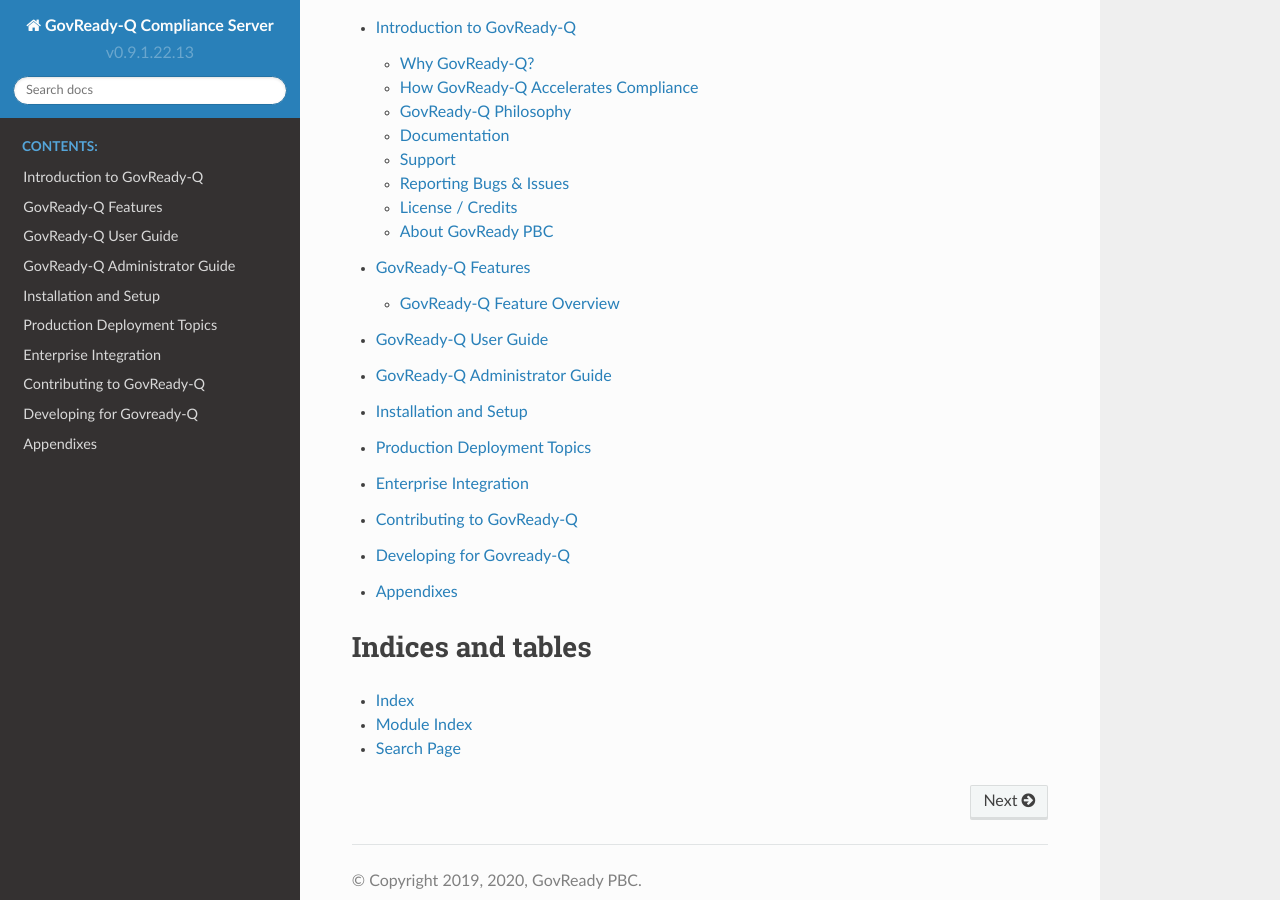
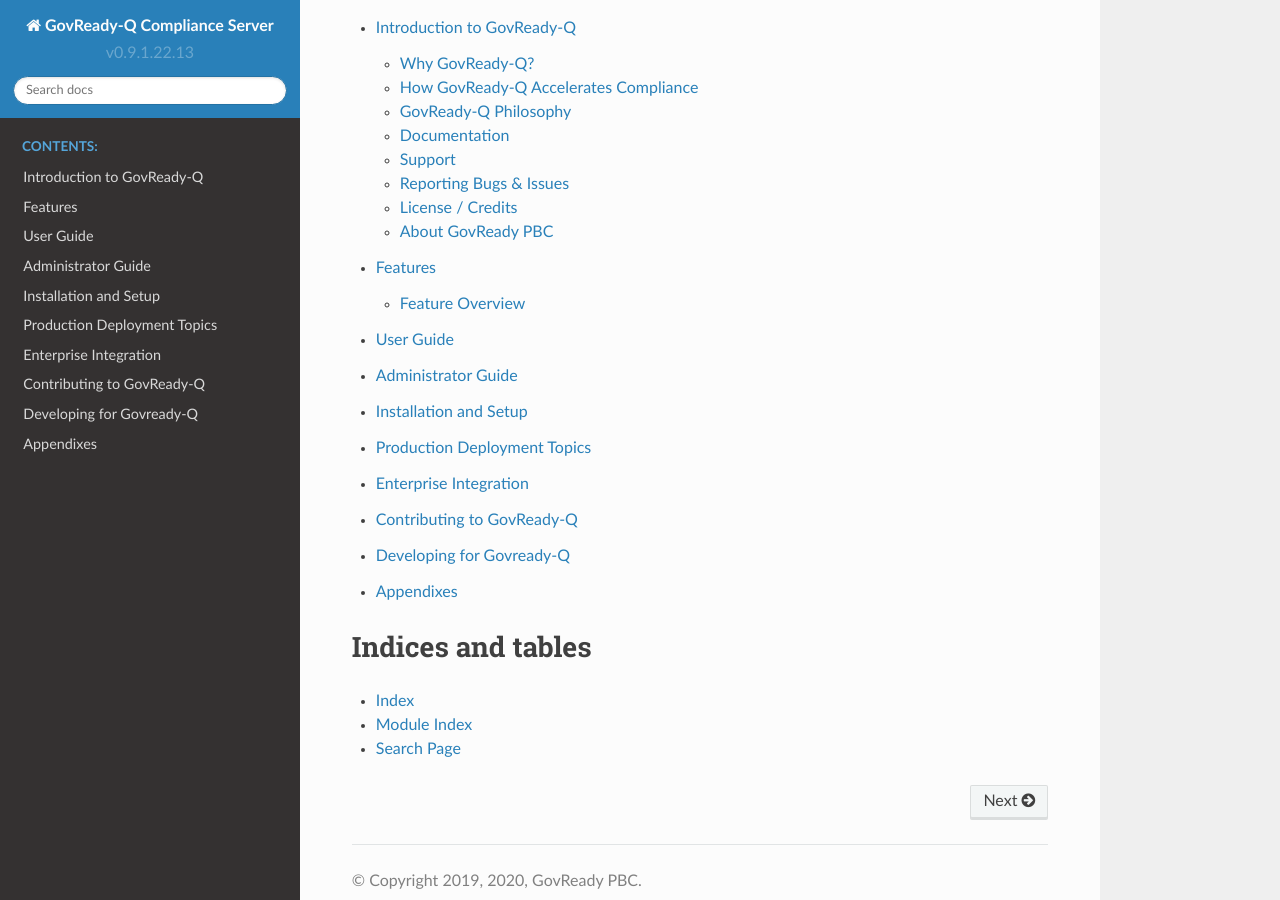
Before and after one commit to GovReady/govready-q-docs, a Sphinx documentation site: the page built from source/index.rst, in a window 1280 px wide and 900 px high, scrolled down 485 px. Built offline with Sphinx 7.4.7 and the Read the Docs theme 2.0.0, drawn with Linux system fonts in a browser that asks for light colours.

Commit message:
remove extraneous 'GovReady-Q' prefixes

```diff
--- a/source/govready-q-administrator-guide/index.rst
+++ b/source/administrator-guide/index.rst
@@ -1,9 +1,9 @@
 .. Copyright (C) 2020 GovReady PBC
 
-.. _govready-q-administrator-guide:
+.. _administrator-guide:
 
-GovReady-Q Administrator Guide
-==============================
+Administrator Guide
+===================
 
 .. meta::
   :description: TKTK - section description goes here.
--- a/source/govready-q-features/index.rst
+++ b/source/features/index.rst
@@ -1,15 +1,15 @@
 .. Copyright (C) 2020 GovReady PBC
 
-.. _govready-q-features:
+.. _features:
 
-GovReady-Q Features
-===================
+Features
+========
 
 .. meta::
   :description: TKTK - section description goes here.
 
-GovReady-Q Feature Overview
----------------------------
+Feature Overview
+----------------
 
 -  Easy-to-use, beautiful questionnaires
 -  Jargon-free approach to security controls and compliance
--- a/source/index.rst
+++ b/source/index.rst
@@ -17,9 +17,9 @@
    :caption: Contents:
 
    introduction-to-govready-q
-   govready-q-features/index
-   govready-q-user-guide/index
-   govready-q-administrator-guide/index
+   features/index
+   user-guide/index
+   administrator-guide/index
    installation-and-setup/index
    production-deployment-topics/index
    enterprise-integration/index
--- a/source/govready-q-user-guide/index.rst
+++ b/source/user-guide/index.rst
@@ -1,9 +1,9 @@
 .. Copyright (C) 2020 GovReady PBC
 
-.. _govready-q-user-guide:
+.. _user-guide:
 
-GovReady-Q User Guide
-=====================
+User Guide
+==========
 
 .. meta::
   :description: TKTK - section description goes here.
```
